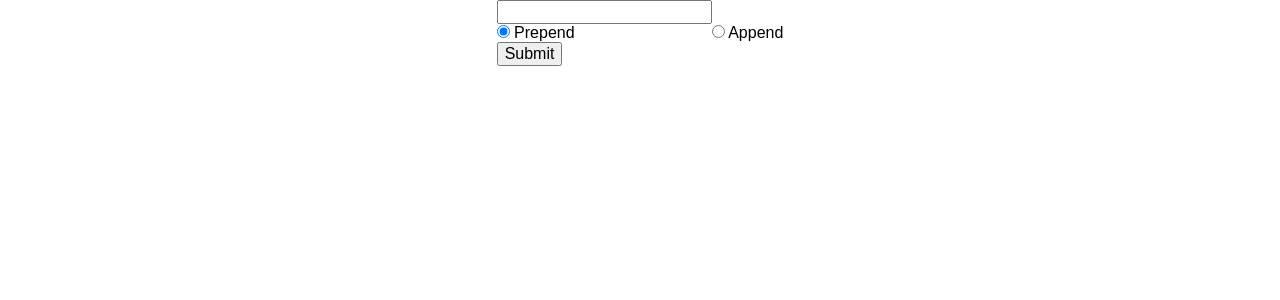
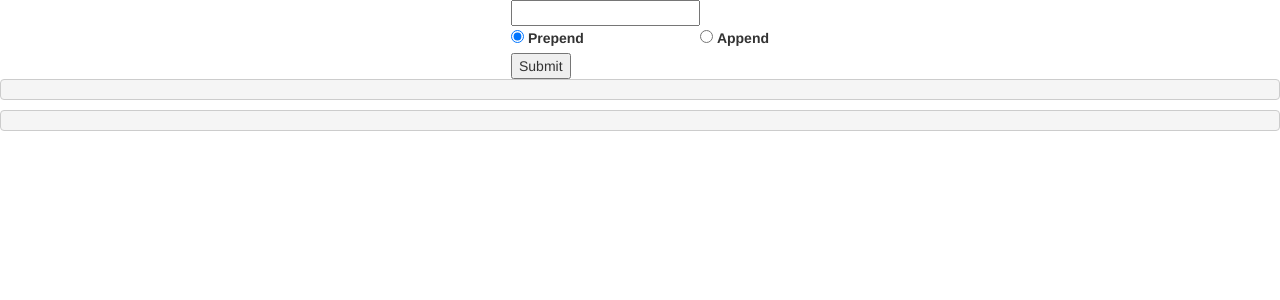
Before and after one commit to iBug/CPE-Toolbox, a Jekyll site: the page built from Example/index.html, in a window 1280 px wide. Shown: the top 300 px of the page. Built offline with Jekyll 4.4.1, drawn with Linux system fonts in a browser that asks for light colours; nearby versions of some CDN libraries; library files that are not in the unit come from our copies.

Commit message:
Use Bootstrap

```diff
--- a/_layouts/tool.html
+++ b/_layouts/tool.html
@@ -5,8 +5,7 @@
 	<meta name="author" content="iBug" />
 	<meta property="og:locale" content="en_US" />
 	<link rel="canonical" href="{{ site.url }}{{ site.baseurl }}/{{ page.title }}" />
-	<link rel="stylesheet" href="{{ site.url }}{{ site.baseurl }}/assets/style.css" type="text/css" />
-	<style type="text/css" src="{{ site.url }}{{ site.baseurl }}/assets/style.css"></style>
+	<link rel="stylesheet" href="{{ site.url }}/cdn/bootstrap/bootstrap.min.css" type="text/css" />
 	<meta name="theme-color" content="#FF0000" />
 	<meta http-equiv="cache-control" content="no-cache" />
 	<meta http-equiv="expires" content="0" />
@@ -19,6 +18,9 @@
 			<pre id="output"></pre>
 		</div>
 	</section>
+
+	<script src="{{ site.url }}/cdn/jquery/jquery-3.2.1.slim.min.js"></script>
+	<script src="{{ site.url }}/cdn/bootstrap/bootstrap.bundle.min.js"></script>
 	<script type="text/javascript">
 		const output = {
 			field: document.getElementById("output"),
```
